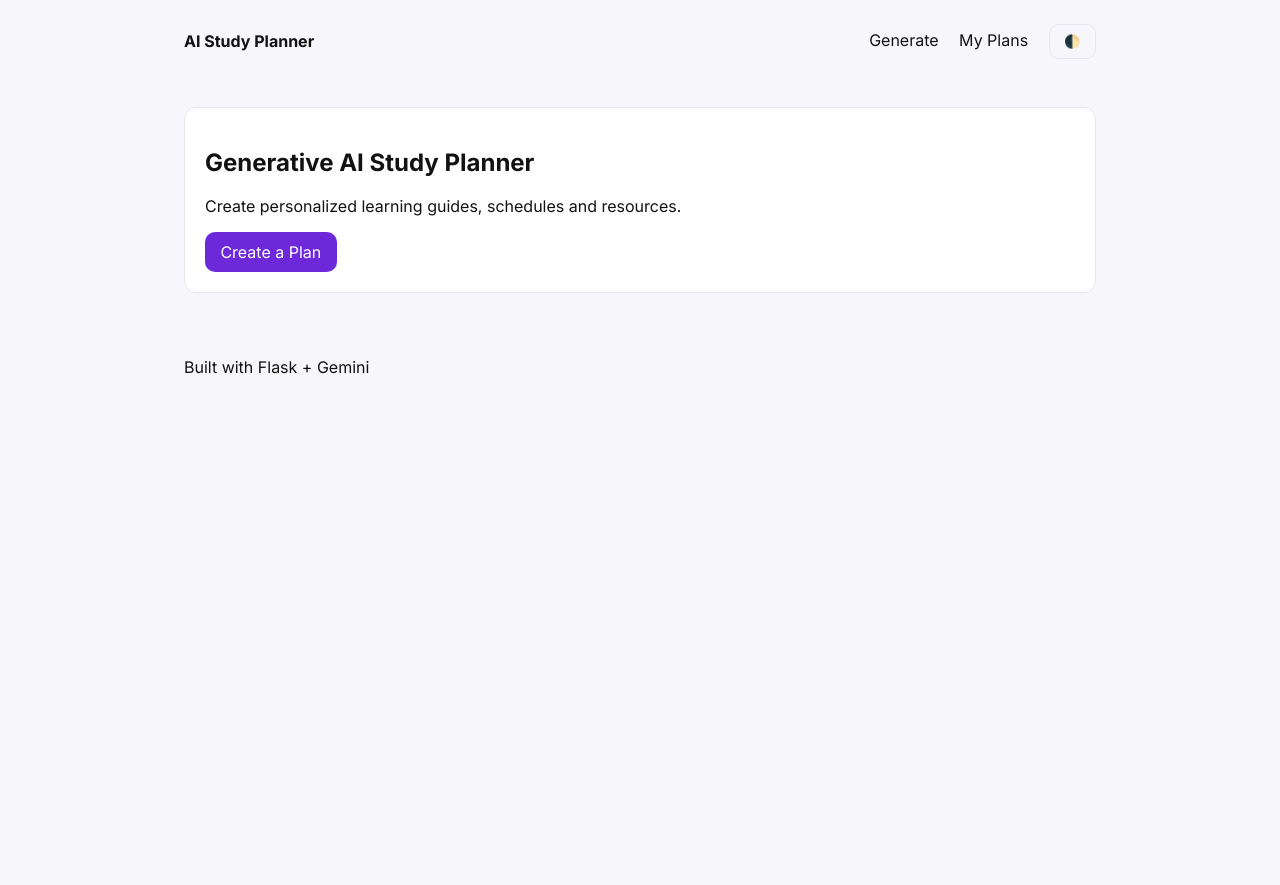
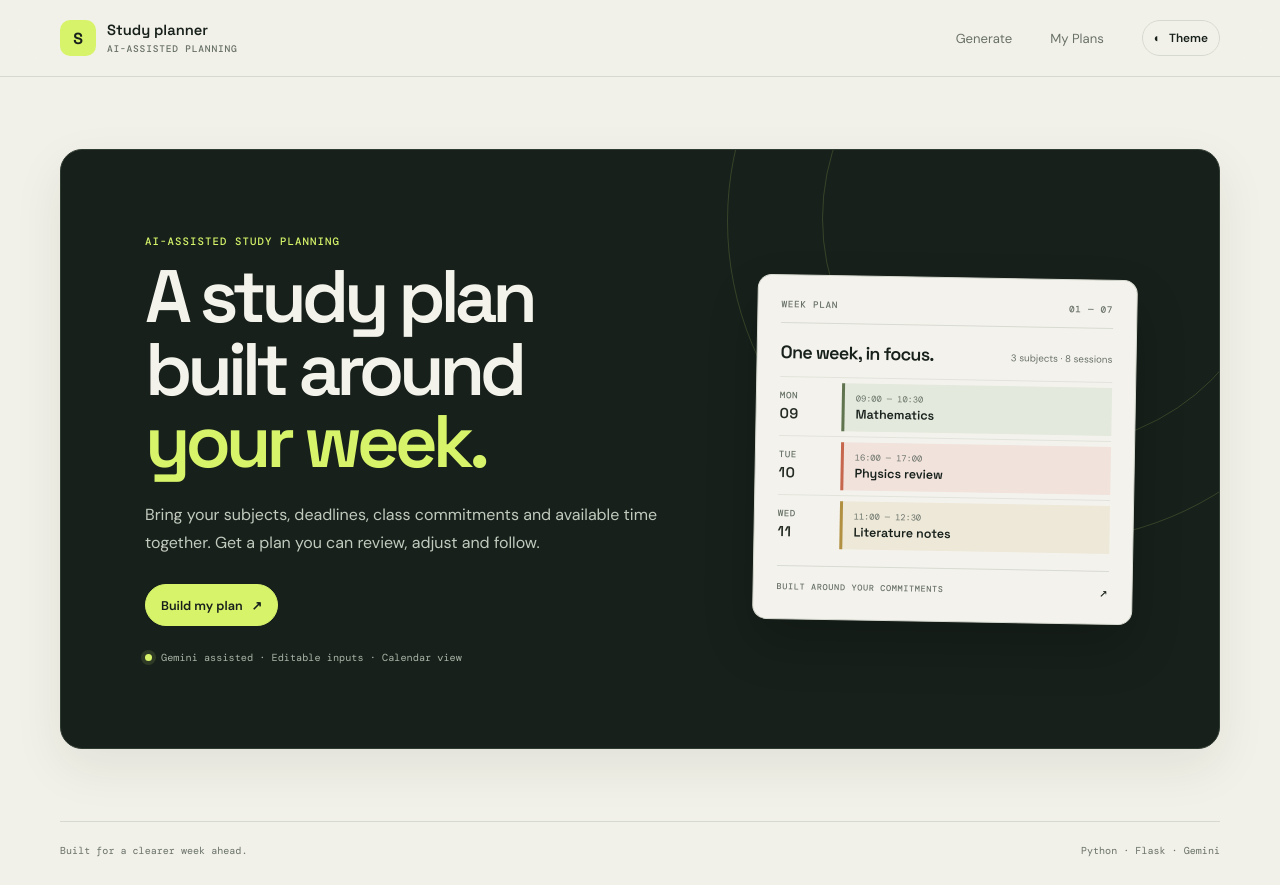
Before and after one commit to theprachurya/AI-Study-Planner, a Flask app: page / in a window 1280 px wide. Before the commit the page ends 374 px from the top, so only its background shows below. Run offline with Flask 3, Linux system fonts and the light colour scheme; data that the repository does not hold is empty.

Commit message:
Redesign AI Study Planner frontend

```diff
--- /dev/null
+++ b/static/css/design.css
@@ -0,0 +1,233 @@
+:root,
+html[data-theme="light"] {
+  color-scheme: light;
+  --bg: #f2f1e9;
+  --card: #fbfaf5;
+  --text: #17201b;
+  --muted: #687168;
+  --primary: #17201b;
+  --primary-contrast: #e8f3b2;
+  --border: #d6d9cf;
+  --acid: #d7f36a;
+  --forest: #17201b;
+  --rust: #c5664d;
+  --sage: #dfe7d9;
+  --shadow: 0 18px 50px rgba(24, 32, 26, .08);
+}
+
+html[data-theme="dark"] {
+  color-scheme: dark;
+  --bg: #111713;
+  --card: #1b241e;
+  --text: #f0f1e8;
+  --muted: #b0bbae;
+  --primary: #d7f36a;
+  --primary-contrast: #17201b;
+  --border: #364138;
+  --forest: #17201b;
+  --sage: #29372d;
+  --shadow: 0 18px 50px rgba(0, 0, 0, .24);
+}
+
+* { box-sizing: border-box; }
+html { min-height: 100%; scroll-behavior: smooth; }
+body {
+  min-height: 100%;
+  background: var(--bg);
+  color: var(--text);
+  font-family: "DM Sans", system-ui, sans-serif;
+  font-size: 15px;
+  line-height: 1.6;
+  transition: background-color .25s ease, color .25s ease;
+}
+::selection { color: var(--forest); background: var(--acid); }
+:focus-visible { outline: 3px solid #a0b949; outline-offset: 3px; }
+a { color: inherit; }
+.container { width: min(1160px, calc(100% - 48px)); max-width: none; padding: 0; margin-inline: auto; }
+
+.site-header {
+  position: sticky;
+  top: 0;
+  z-index: 20;
+  border-bottom: 1px solid var(--border);
+  background: color-mix(in srgb, var(--bg) 92%, transparent);
+  backdrop-filter: blur(16px);
+}
+.header { min-height: 76px; display: flex; justify-content: space-between; align-items: center; gap: 24px; }
+.brand a { display: inline-flex; align-items: center; gap: 11px; color: var(--text); text-decoration: none; font: 600 .92rem/1.15 "Space Grotesk", sans-serif; }
+.brand small { display: block; margin-top: 4px; color: var(--muted); font: 500 .6rem/1.2 "DM Mono", monospace; letter-spacing: .08em; text-transform: uppercase; }
+.brand-mark { width: 36px; height: 36px; display: grid; place-items: center; border-radius: 10px; color: var(--forest); background: var(--acid); font: 700 1rem "Space Grotesk", sans-serif; }
+.header nav { display: flex; align-items: center; gap: 22px; }
+.header nav a { color: var(--muted); text-decoration: none; font-size: .82rem; transition: color .18s ease; }
+.header nav a:hover { color: var(--text); }
+.theme-toggle { min-height: 36px; display: inline-flex; align-items: center; gap: 8px; padding: 7px 11px; border: 1px solid var(--border); border-radius: 999px; color: var(--text); background: transparent; cursor: pointer; font: 600 .74rem "DM Sans", sans-serif; transition: border-color .18s ease, transform .18s ease; }
+.theme-toggle:hover { border-color: var(--muted); }
+.theme-toggle:active { transform: scale(.97); }
+
+.app-main { min-height: calc(100vh - 150px); padding-block: clamp(32px, 6vw, 72px); }
+.home-panel {
+  position: relative;
+  display: grid;
+  grid-template-columns: minmax(0, 1.1fr) minmax(330px, .8fr);
+  align-items: center;
+  gap: clamp(32px, 7vw, 88px);
+  overflow: hidden;
+  padding: clamp(30px, 7vw, 84px);
+  border: 1px solid #303b32;
+  border-radius: 22px;
+  color: #f3f3eb;
+  background: var(--forest);
+  box-shadow: var(--shadow);
+}
+.home-panel::before, .home-panel::after { position: absolute; right: -150px; top: -250px; width: 640px; aspect-ratio: 1; border: 1px solid rgba(215,243,106,.17); border-radius: 50%; content: ""; pointer-events: none; }
+.home-panel::after { top: -160px; right: -60px; width: 455px; }
+.home-copy, .week-specimen { position: relative; z-index: 1; }
+.eyebrow { margin: 0 0 12px; color: #657548; font: 500 .67rem/1.4 "DM Mono", monospace; letter-spacing: .1em; text-transform: uppercase; }
+.home-copy .eyebrow { color: var(--acid); }
+.home-copy h1, .page-intro h1, .plan-header h1 { margin: 0; font: 600 clamp(2.6rem, 5.8vw, 5rem)/.98 "Space Grotesk", sans-serif; letter-spacing: -.07em; }
+.home-copy h1 { max-width: 680px; }
+.home-copy h1 em { color: var(--acid); font-style: normal; }
+.home-lede { max-width: 560px; margin: 22px 0 0; color: #c2cabe; font-size: 1rem; line-height: 1.75; }
+.actions { display: flex; align-items: center; flex-wrap: wrap; gap: 10px; }
+.home-copy .actions { margin-top: 27px; }
+.btn { min-height: 42px; display: inline-flex; align-items: center; justify-content: center; gap: 9px; padding: 10px 15px; border: 1px solid var(--border); border-radius: 999px; color: var(--text); background: transparent; cursor: pointer; text-decoration: none; font: 600 .79rem/1.2 "DM Sans", sans-serif; transition: transform .18s ease, border-color .18s ease, color .18s ease, background .18s ease; }
+.btn:hover { border-color: var(--muted); transform: translateY(-1px); }
+.btn-primary { border-color: var(--acid); color: var(--forest); background: var(--acid); }
+.btn-primary:hover { border-color: #e7f8a7; color: var(--forest); background: #e7f8a7; }
+.home-copy .btn:not(.btn-primary) { border-color: #536052; color: #f0f1e8; }
+.home-copy .btn:not(.btn-primary):hover { border-color: var(--acid); color: var(--acid); }
+.home-note { display: flex; align-items: center; gap: 9px; margin: 25px 0 0; color: #aab4a7; font: 400 .64rem "DM Mono", monospace; }
+.status-dot { width: 7px; height: 7px; flex: none; border-radius: 50%; background: var(--acid); box-shadow: 0 0 0 4px rgba(215,243,106,.12); }
+
+.week-specimen { padding: 23px; border: 1px solid #d6d9cf; border-radius: 14px; color: #17201b; background: #f3f2ec; transform: rotate(1deg); box-shadow: 0 24px 50px rgba(0,0,0,.18); }
+.specimen-head, .specimen-foot { display: flex; justify-content: space-between; align-items: center; gap: 12px; font: 500 .58rem "DM Mono", monospace; letter-spacing: .08em; text-transform: uppercase; }
+.specimen-head { padding-bottom: 12px; border-bottom: 1px solid #d8dbd2; color: #687168; }
+.specimen-title { display: flex; justify-content: space-between; align-items: end; gap: 10px; padding: 19px 0 14px; }
+.specimen-title strong { font: 600 1.12rem/1.1 "Space Grotesk", sans-serif; letter-spacing: -.04em; }
+.specimen-title span { color: #687168; font-size: .61rem; white-space: nowrap; }
+.schedule-row { display: grid; grid-template-columns: 50px 1fr; align-items: stretch; gap: 12px; min-height: 59px; padding: 5px 0; border-top: 1px solid #e2e4dc; }
+.schedule-day { display: grid; align-content: center; color: #657064; font: 500 .57rem "DM Mono", monospace; letter-spacing: .06em; }
+.schedule-day small { margin-top: 3px; color: #252c25; font: 600 .9rem "Space Grotesk", sans-serif; }
+.schedule-block { display: grid; align-content: center; gap: 2px; padding: 7px 11px; border-left: 3px solid #60754f; background: #e3e9dc; }
+.schedule-block small { color: #687168; font: 400 .54rem "DM Mono", monospace; }
+.schedule-block strong { font: 600 .78rem "Space Grotesk", sans-serif; }
+.block-rust { border-color: var(--rust); background: #f1e2dc; }
+.block-gold { border-color: #b29042; background: #eee8d8; }
+.specimen-foot { margin-top: 12px; padding-top: 12px; border-top: 1px solid #d8dbd2; color: #687168; font-size: .53rem; }
+.specimen-foot span:last-child { color: #17201b; font-size: .85rem; }
+
+.card { padding: clamp(24px, 4vw, 44px); border: 1px solid var(--border); border-radius: 18px; background: var(--card); box-shadow: var(--shadow); }
+.page-intro { max-width: 720px; margin-bottom: 28px; }
+.page-intro h1, .plan-header h1 { font-size: clamp(2rem, 4vw, 3.3rem); letter-spacing: -.06em; }
+.page-intro > p:last-child { margin: 12px 0 0; color: var(--muted); }
+.page-intro .eyebrow, .plan-page .eyebrow { margin-bottom: 8px; }
+h1, h2, h3 { font-family: "Space Grotesk", sans-serif; letter-spacing: -.035em; }
+h2 { font-size: 1.25rem; }
+.grid { display: grid; grid-template-columns: repeat(2, minmax(0, 1fr)); gap: 18px; }
+.col-span-2 { grid-column: span 2; }
+label span, legend { display: block; margin-bottom: 7px; color: var(--text); font-size: .77rem; font-weight: 600; }
+label small { float: right; color: var(--muted); font: 400 .64rem "DM Mono", monospace; text-transform: uppercase; }
+input, select, textarea { width: 100%; min-height: 43px; padding: 10px 12px; border: 1px solid var(--border); border-radius: 8px; color: var(--text); background: var(--bg); font: 400 .84rem "DM Sans", sans-serif; transition: border-color .18s ease, box-shadow .18s ease, background .18s ease; }
+textarea { min-height: auto; line-height: 1.5; resize: vertical; }
+input:focus, select:focus, textarea:focus { border-color: #849753; outline: 0; box-shadow: 0 0 0 3px rgba(140,159,83,.16); }
+input::placeholder, textarea::placeholder { color: color-mix(in srgb, var(--muted) 70%, transparent); }
+input[type="checkbox"] { width: 15px; min-height: 15px; height: 15px; margin: 0; accent-color: #526840; }
+fieldset { min-width: 0; margin: 0; padding: 14px 15px; border: 1px solid var(--border); border-radius: 10px; }
+fieldset legend { padding-inline: 5px; }
+.chip { display: inline-flex; align-items: center; gap: 7px; margin: 2px 12px 4px 0; color: var(--muted); font-size: .77rem; }
+.form-page .actions { padding-top: 4px; }
+
+.list { margin: 0; padding: 0; list-style: none; }
+.list li { display: flex; align-items: center; justify-content: space-between; gap: 18px; padding: 15px 4px; border-bottom: 1px solid var(--border); }
+.list li:last-child { border-bottom: 0; }
+.list li a { display: flex; align-items: center; justify-content: space-between; gap: 14px; width: 100%; color: var(--text); text-decoration: none; font-weight: 600; }
+.list li a small { color: var(--muted); font: 400 .63rem "DM Mono", monospace; text-transform: uppercase; }
+.list li a:hover span { color: #657548; }
+.muted { color: var(--muted); font-size: .76rem; }
+.plans-page > p { color: var(--muted); }
+.flash { display: grid; gap: 8px; margin: 0 0 18px; padding: 0; list-style: none; }
+.flash li { padding: 11px 14px; border: 1px solid #9caf7d; border-radius: 8px; color: var(--text); background: var(--sage); font-size: .82rem; }
+
+.plan-page { padding: clamp(22px, 4vw, 38px); }
+.plan-header { display: flex; align-items: end; justify-content: space-between; gap: 20px; margin-bottom: 28px; }
+.plan-header > div:first-child { min-width: 0; }
+.repair-action { justify-content: end; }
+.repair-action .btn { min-height: 35px; font-size: .68rem; }
+.guide-grid { margin-bottom: 30px; }
+.plan-panel { min-width: 0; padding: 20px; border: 1px solid var(--border); border-radius: 12px; background: var(--bg); }
+.plan-panel .eyebrow { margin-bottom: 10px; }
+.plan-panel h2 { margin: 0 0 12px; font-size: 1.05rem; }
+.plan-panel > p:last-child { margin: 0; color: var(--muted); font-size: .83rem; line-height: 1.75; }
+.resources-panel { background: color-mix(in srgb, var(--sage) 52%, var(--card)); }
+.schedule-heading { display: flex; align-items: end; justify-content: space-between; margin-bottom: 14px; }
+.schedule-heading .eyebrow { margin: 0 0 4px; }
+.schedule-heading h2 { margin: 0; font-size: 1.5rem; }
+.calendar-actions { margin-bottom: 10px; }
+.calendar-actions .btn { min-height: 34px; padding: 7px 11px; font-size: .68rem; }
+.calendar-card { padding: 16px; border-radius: 12px; box-shadow: none; }
+#calendar { min-height: 540px; }
+.fc { --fc-border-color: var(--border); --fc-page-bg-color: var(--card); --fc-neutral-bg-color: var(--bg); --fc-list-event-hover-bg-color: var(--bg); --fc-today-bg-color: rgba(178, 203, 96, .13); }
+.fc .fc-toolbar-title { font: 600 1rem "Space Grotesk", sans-serif; }
+.fc .fc-button-primary { border-color: var(--forest); background: var(--forest); font: 500 .68rem "DM Sans", sans-serif; }
+.fc .fc-button-primary:hover, .fc .fc-button-primary:focus { border-color: #3d5039; background: #3d5039; box-shadow: none; }
+.fc .fc-daygrid-day-number, .fc .fc-col-header-cell-cushion { color: var(--text); text-decoration: none; font-size: .73rem; }
+.fc .fc-event { border: 0; border-left: 2px solid #7c9155; border-radius: 3px; color: #243026; background: #e0e9d7; font-size: .68rem; }
+#listview { margin-top: 10px; }
+#raw { margin: 10px 0 0; padding: 18px; border: 1px solid var(--border); border-radius: 10px; color: var(--text); background: var(--bg); font-size: .76rem; }
+
+.footer { display: flex; justify-content: space-between; align-items: center; gap: 18px; padding-block: 22px 28px; border-top: 1px solid var(--border); color: var(--muted); font: 400 .63rem "DM Mono", monospace; }
+.footer p { margin: 0; }
+
+html[data-theme="dark"] .week-specimen { border-color: #475248; color: #f0f1e8; background: #202a23; }
+html[data-theme="dark"] .specimen-head, html[data-theme="dark"] .specimen-foot { border-color: #39453a; color: #a9b4a5; }
+html[data-theme="dark"] .specimen-title span, html[data-theme="dark"] .schedule-day { color: #a9b4a5; }
+html[data-theme="dark"] .schedule-day small, html[data-theme="dark"] .specimen-foot span:last-child { color: #f0f1e8; }
+html[data-theme="dark"] .schedule-row { border-color: #39453a; }
+html[data-theme="dark"] .schedule-block { color: #f0f1e8; background: #2b392d; }
+html[data-theme="dark"] .schedule-block small { color: #b6c0b2; }
+html[data-theme="dark"] .block-rust { background: #44312b; }
+html[data-theme="dark"] .block-gold { background: #403a2a; }
+html[data-theme="dark"] .plan-panel, html[data-theme="dark"] #raw { background: #151c17; }
+html[data-theme="dark"] .resources-panel { background: #202c23; }
+html[data-theme="dark"] .fc .fc-event { color: #edf1e8; background: #2b392d; }
+
+@media (max-width: 760px) {
+  .container { width: min(100% - 32px, 650px); }
+  .home-panel { grid-template-columns: 1fr; gap: 34px; padding: clamp(24px, 7vw, 48px); }
+  .week-specimen { width: min(100%, 460px); margin-inline: auto; }
+  .header { min-height: 68px; }
+  .header nav { gap: 14px; }
+}
+@media (max-width: 560px) {
+  .header { flex-wrap: wrap; gap: 10px; padding-block: 12px; }
+  .header nav { width: 100%; justify-content: space-between; padding-top: 10px; border-top: 1px solid var(--border); }
+  .header nav a { font-size: .74rem; }
+  .app-main { padding-block: 24px 38px; }
+  .home-copy h1 { font-size: clamp(2.65rem, 13vw, 4rem); }
+  .home-note { align-items: start; line-height: 1.6; }
+  .week-specimen { padding: 17px; }
+  .specimen-title { align-items: start; flex-direction: column; }
+  .card { padding: 22px 18px; }
+  .grid { grid-template-columns: 1fr; gap: 14px; }
+  .col-span-2 { grid-column: auto; }
+  .plan-header { align-items: start; flex-direction: column; }
+  .repair-action { justify-content: start; }
+  .guide-grid { grid-template-columns: 1fr; }
+  .calendar-actions { gap: 7px; }
+  .calendar-actions .btn { padding-inline: 8px; }
+  #calendar { min-height: 460px; }
+  .footer { align-items: start; flex-direction: column; }
+}
+@media (prefers-reduced-motion: reduce) {
+  *, *::before, *::after { scroll-behavior: auto !important; animation-duration: .01ms !important; animation-iteration-count: 1 !important; transition-duration: .01ms !important; }
+}
+@media print {
+  :root, html[data-theme="light"], html[data-theme="dark"] { color-scheme: light; --bg: #fff; --card: #fff; --text: #111; --muted: #555; --border: #ddd; }
+  body { background: #fff; color: #111; }
+  .site-header, .footer, #themeToggle, .actions button, .actions a { display: none !important; }
+  .app-main, .container { width: 100%; padding: 0; }
+  .card, .plan-panel, .calendar-card { border: 0; padding: 0; box-shadow: none; }
+  .plan-page { break-inside: avoid; }
+  .fc .fc-button { display: none !important; }
+  .print-only { display: block; }
+}
--- a/templates/base.html
+++ b/templates/base.html
@@ -5,22 +5,25 @@
   <meta name="viewport" content="width=device-width, initial-scale=1">
   <title>{{ title or 'AI Study Planner' }}</title>
   <link rel="stylesheet" href="{{ url_for('static', filename='css/style.css') }}">
+  <link rel="stylesheet" href="{{ url_for('static', filename='css/design.css') }}">
   <script defer src="{{ url_for('static', filename='js/main.js') }}"></script>
   <link rel="preconnect" href="https://fonts.googleapis.com">
   <link rel="preconnect" href="https://fonts.gstatic.com" crossorigin>
-  <link href="https://fonts.googleapis.com/css2?family=Inter:wght@400;600;700&display=swap" rel="stylesheet">
+  <link href="https://fonts.googleapis.com/css2?family=DM+Mono:wght@400;500&family=DM+Sans:wght@400;500;600;700&family=Space+Grotesk:wght@400;500;600;700&display=swap" rel="stylesheet">
   {% block head %}{% endblock %}
   </head>
 <body>
-  <header class="container header">
-    <div class="brand"><a href="{{ url_for('index') }}">AI Study Planner</a></div>
-    <nav>
+  <header class="site-header">
+    <div class="container header">
+    <div class="brand"><a href="{{ url_for('index') }}"><span class="brand-mark" aria-hidden="true">S</span><span>Study planner<small>AI-assisted planning</small></span></a></div>
+    <nav aria-label="Main navigation">
       <a href="{{ url_for('generate') }}">Generate</a>
       <a href="{{ url_for('list_plans') }}">My Plans</a>
-      <button id="themeToggle" class="btn btn-secondary" aria-label="Toggle theme">🌓</button>
+      <button id="themeToggle" class="theme-toggle" aria-label="Toggle theme"><span aria-hidden="true">◐</span><span>Theme</span></button>
     </nav>
+    </div>
   </header>
-  <main class="container">
+  <main class="container app-main">
     {% with messages = get_flashed_messages() %}
       {% if messages %}
         <ul class="flash">
@@ -33,7 +36,8 @@
     {% block content %}{% endblock %}
   </main>
   <footer class="container footer">
-    <p>Built with Flask + Gemini</p>
+    <p>Built for a clearer week ahead.</p>
+    <span>Python · Flask · Gemini</span>
   </footer>
 </body>
 </html>
--- a/templates/index.html
+++ b/templates/index.html
@@ -1,13 +1,25 @@
 {% extends 'base.html' %}
 {% block content %}
-<section class="card">
-  <h1>Generative AI Study Planner</h1>
-  <p>Create personalized learning guides, schedules and resources.</p>
-  <div class="actions">
-    <a class="btn btn-primary" href="{{ url_for('generate') }}">Create a Plan</a>
-    {% if has_plans %}
-      <a class="btn" href="{{ url_for('list_plans') }}">View My Plans</a>
-    {% endif %}
+<section class="home-panel">
+  <div class="home-copy">
+    <p class="eyebrow">AI-assisted study planning</p>
+    <h1>A study plan built around <em>your week.</em></h1>
+    <p class="home-lede">Bring your subjects, deadlines, class commitments and available time together. Get a plan you can review, adjust and follow.</p>
+    <div class="actions">
+      <a class="btn btn-primary" href="{{ url_for('generate') }}">Build my plan <span aria-hidden="true">↗</span></a>
+      {% if has_plans %}
+        <a class="btn" href="{{ url_for('list_plans') }}">View saved plans</a>
+      {% endif %}
+    </div>
+    <p class="home-note"><span class="status-dot" aria-hidden="true"></span> Gemini assisted · Editable inputs · Calendar view</p>
   </div>
+  <aside class="week-specimen" aria-label="Sample weekly study schedule">
+    <div class="specimen-head"><span>WEEK PLAN</span><span>01 — 07</span></div>
+    <div class="specimen-title"><strong>One week, in focus.</strong><span>3 subjects · 8 sessions</span></div>
+    <div class="schedule-row"><span class="schedule-day">MON <small>09</small></span><span class="schedule-block block-sage"><small>09:00 — 10:30</small><strong>Mathematics</strong></span></div>
+    <div class="schedule-row"><span class="schedule-day">TUE <small>10</small></span><span class="schedule-block block-rust"><small>16:00 — 17:00</small><strong>Physics review</strong></span></div>
+    <div class="schedule-row"><span class="schedule-day">WED <small>11</small></span><span class="schedule-block block-gold"><small>11:00 — 12:30</small><strong>Literature notes</strong></span></div>
+    <div class="specimen-foot"><span>Built around your commitments</span><span aria-hidden="true">↗</span></div>
+  </aside>
 </section>
 {% endblock %}
```
Also changed, not shown: templates/generate.html (+10 -6 lines), templates/plan.html (+16 -11 lines), templates/plans.html (+7 -3 lines).
